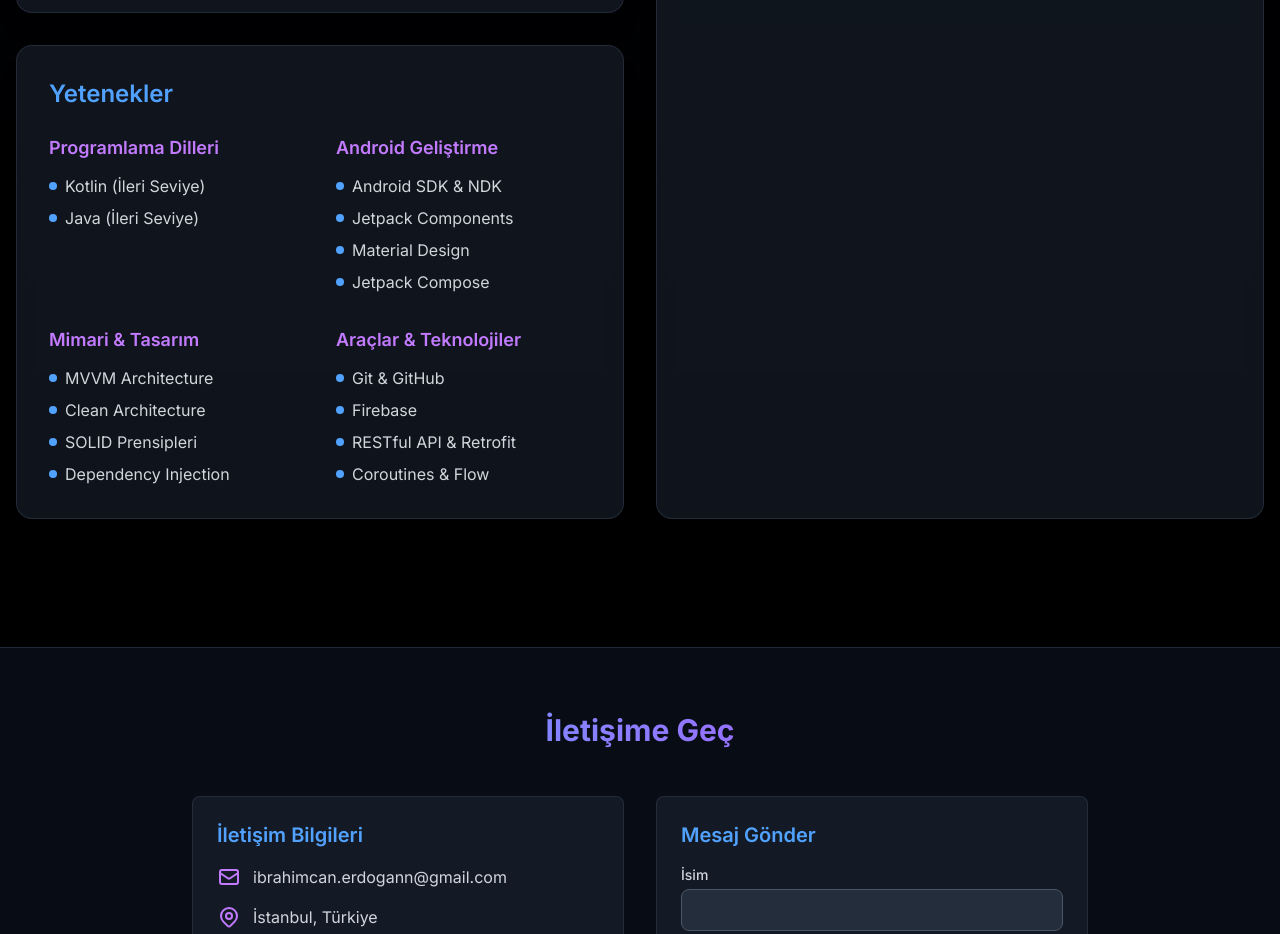
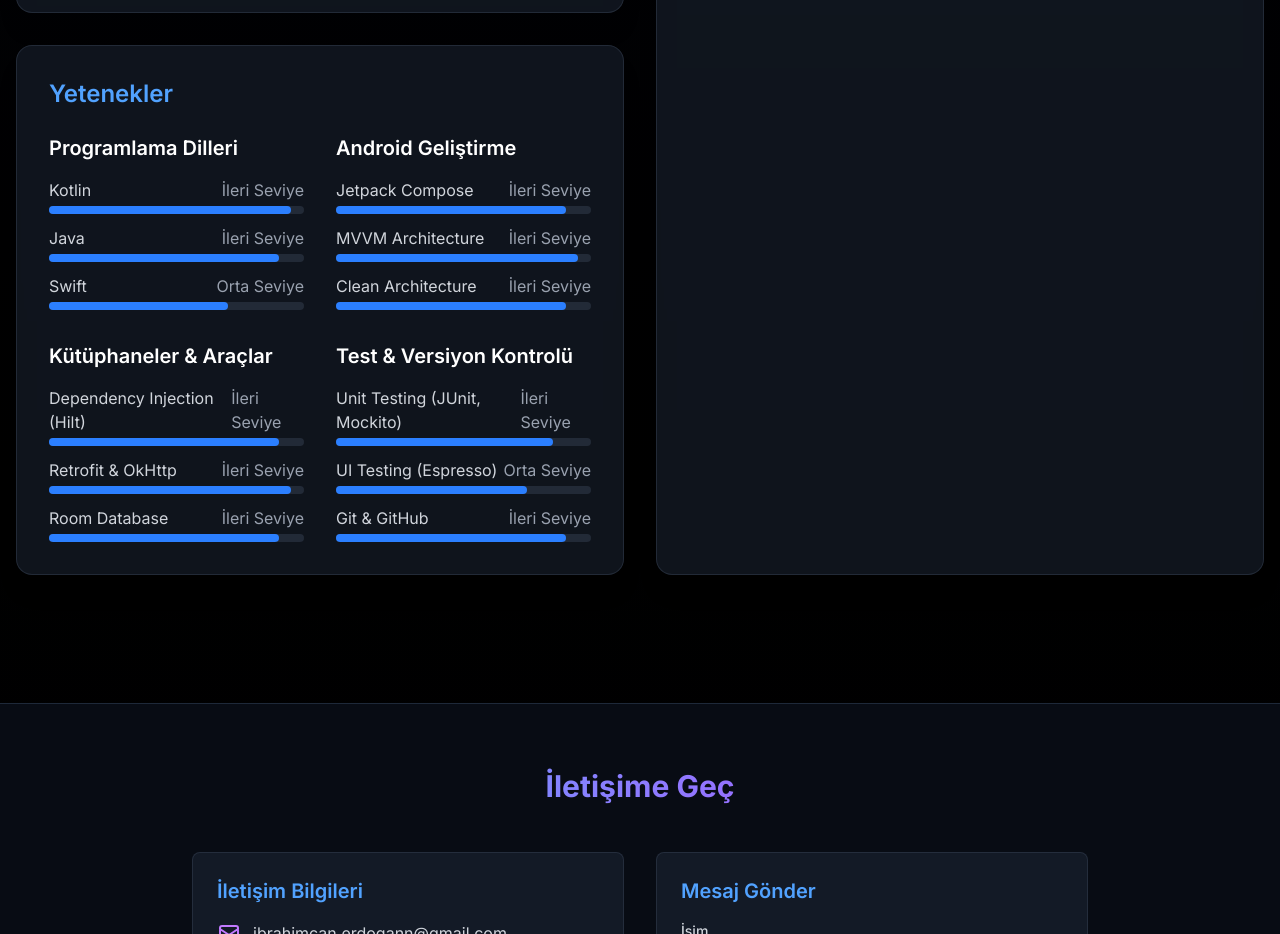
Before and after one commit to ibrahimcanerdogan/ibrahimcanerdogan.github.io, a Next.js app: page / in a window 1280 px wide. Shown: the part 2540-3474 px from the top of the page. Built offline with nearby package versions, Linux system fonts and the light colour scheme.

Commit message:
Refactor Skills Section on Home Page to Enhance Visual Presentation and Clarity.

```diff
--- a/src/app/page.tsx
+++ b/src/app/page.tsx
@@ -432,84 +432,140 @@ export default function Home() {
             <div className={`${isDarkTheme ? 'bg-gray-800/50' : 'bg-white/50'} backdrop-blur-sm rounded-2xl p-8 shadow-xl border ${isDarkTheme ? 'border-gray-700/50' : 'border-gray-200/50'}`}>
               <h2 className={`text-2xl font-semibold mb-6 ${isDarkTheme ? 'text-blue-400' : 'text-blue-600'}`}>Yetenekler</h2>
               <div className="grid grid-cols-1 md:grid-cols-2 gap-8">
-                <div>
-                  <h3 className={`text-lg font-semibold mb-3 ${isDarkTheme ? 'text-purple-400' : 'text-purple-600'}`}>Programlama Dilleri</h3>
-                  <ul className={`space-y-2 ${isDarkTheme ? 'text-gray-300' : 'text-gray-700'}`}>
-                    <li className="flex items-center">
-                      <span className={`w-2 h-2 rounded-full mr-2 ${isDarkTheme ? 'bg-blue-400' : 'bg-blue-600'}`}></span>
-                      Kotlin (İleri Seviye)
-                    </li>
-                    <li className="flex items-center">
-                      <span className={`w-2 h-2 rounded-full mr-2 ${isDarkTheme ? 'bg-blue-400' : 'bg-blue-600'}`}></span>
-                      Java (İleri Seviye)
-                    </li>
-                  </ul>
+                {/* Programming Languages */}
+                <div className="space-y-4">
+                  <h3 className={`text-xl font-semibold ${isDarkTheme ? 'text-white' : 'text-gray-900'}`}>Programlama Dilleri</h3>
+                  <div className="space-y-3">
+                    <div>
+                      <div className="flex justify-between mb-1">
+                        <span className={`${isDarkTheme ? 'text-gray-300' : 'text-gray-700'}`}>Kotlin</span>
+                        <span className={`${isDarkTheme ? 'text-gray-400' : 'text-gray-600'}`}>İleri Seviye</span>
+                      </div>
+                      <div className="w-full bg-gray-700/50 rounded-full h-2">
+                        <div className="bg-blue-500 h-2 rounded-full" style={{ width: '95%' }}></div>
+                      </div>
+                    </div>
+                    <div>
+                      <div className="flex justify-between mb-1">
+                        <span className={`${isDarkTheme ? 'text-gray-300' : 'text-gray-700'}`}>Java</span>
+                        <span className={`${isDarkTheme ? 'text-gray-400' : 'text-gray-600'}`}>İleri Seviye</span>
+                      </div>
+                      <div className="w-full bg-gray-700/50 rounded-full h-2">
+                        <div className="bg-blue-500 h-2 rounded-full" style={{ width: '90%' }}></div>
+                      </div>
+                    </div>
+                    <div>
+                      <div className="flex justify-between mb-1">
+                        <span className={`${isDarkTheme ? 'text-gray-300' : 'text-gray-700'}`}>Swift</span>
+                        <span className={`${isDarkTheme ? 'text-gray-400' : 'text-gray-600'}`}>Orta Seviye</span>
+                      </div>
+                      <div className="w-full bg-gray-700/50 rounded-full h-2">
+                        <div className="bg-blue-500 h-2 rounded-full" style={{ width: '70%' }}></div>
+                      </div>
+                    </div>
+                  </div>
                 </div>
 
-                <div>
-                  <h3 className={`text-lg font-semibold mb-3 ${isDarkTheme ? 'text-purple-400' : 'text-purple-600'}`}>Android Geliştirme</h3>
-                  <ul className={`space-y-2 ${isDarkTheme ? 'text-gray-300' : 'text-gray-700'}`}>
-                    <li className="flex items-center">
-                      <span className={`w-2 h-2 rounded-full mr-2 ${isDarkTheme ? 'bg-blue-400' : 'bg-blue-600'}`}></span>
-                      Android SDK & NDK
-                    </li>
-                    <li className="flex items-center">
-                      <span className={`w-2 h-2 rounded-full mr-2 ${isDarkTheme ? 'bg-blue-400' : 'bg-blue-600'}`}></span>
-                      Jetpack Components
-                    </li>
-                    <li className="flex items-center">
-                      <span className={`w-2 h-2 rounded-full mr-2 ${isDarkTheme ? 'bg-blue-400' : 'bg-blue-600'}`}></span>
-                      Material Design
-                    </li>
-                    <li className="flex items-center">
-                      <span className={`w-2 h-2 rounded-full mr-2 ${isDarkTheme ? 'bg-blue-400' : 'bg-blue-600'}`}></span>
-                      Jetpack Compose
-                    </li>
-                  </ul>
+                {/* Android Development */}
+                <div className="space-y-4">
+                  <h3 className={`text-xl font-semibold ${isDarkTheme ? 'text-white' : 'text-gray-900'}`}>Android Geliştirme</h3>
+                  <div className="space-y-3">
+                    <div>
+                      <div className="flex justify-between mb-1">
+                        <span className={`${isDarkTheme ? 'text-gray-300' : 'text-gray-700'}`}>Jetpack Compose</span>
+                        <span className={`${isDarkTheme ? 'text-gray-400' : 'text-gray-600'}`}>İleri Seviye</span>
+                      </div>
+                      <div className="w-full bg-gray-700/50 rounded-full h-2">
+                        <div className="bg-blue-500 h-2 rounded-full" style={{ width: '90%' }}></div>
+                      </div>
+                    </div>
+                    <div>
+                      <div className="flex justify-between mb-1">
+                        <span className={`${isDarkTheme ? 'text-gray-300' : 'text-gray-700'}`}>MVVM Architecture</span>
+                        <span className={`${isDarkTheme ? 'text-gray-400' : 'text-gray-600'}`}>İleri Seviye</span>
+                      </div>
+                      <div className="w-full bg-gray-700/50 rounded-full h-2">
+                        <div className="bg-blue-500 h-2 rounded-full" style={{ width: '95%' }}></div>
+                      </div>
+                    </div>
+                    <div>
+                      <div className="flex justify-between mb-1">
+                        <span className={`${isDarkTheme ? 'text-gray-300' : 'text-gray-700'}`}>Clean Architecture</span>
+                        <span className={`${isDarkTheme ? 'text-gray-400' : 'text-gray-600'}`}>İleri Seviye</span>
+                      </div>
+                      <div className="w-full bg-gray-700/50 rounded-full h-2">
+                        <div className="bg-blue-500 h-2 rounded-full" style={{ width: '90%' }}></div>
+                      </div>
+                    </div>
+                  </div>
                 </div>
 
-                <div>
-                  <h3 className={`text-lg font-semibold mb-3 ${isDarkTheme ? 'text-purple-400' : 'text-purple-600'}`}>Mimari & Tasarım</h3>
-                  <ul className={`space-y-2 ${isDarkTheme ? 'text-gray-300' : 'text-gray-700'}`}>
-                    <li className="flex items-center">
-                      <span className={`w-2 h-2 rounded-full mr-2 ${isDarkTheme ? 'bg-blue-400' : 'bg-blue-600'}`}></span>
-                      MVVM Architecture
-                    </li>
-                    <li className="flex items-center">
-                      <span className={`w-2 h-2 rounded-full mr-2 ${isDarkTheme ? 'bg-blue-400' : 'bg-blue-600'}`}></span>
-                      Clean Architecture
-                    </li>
-                    <li className="flex items-center">
-                      <span className={`w-2 h-2 rounded-full mr-2 ${isDarkTheme ? 'bg-blue-400' : 'bg-blue-600'}`}></span>
-                      SOLID Prensipleri
-                    </li>
-                    <li className="flex items-center">
-                      <span className={`w-2 h-2 rounded-full mr-2 ${isDarkTheme ? 'bg-blue-400' : 'bg-blue-600'}`}></span>
-                      Dependency Injection
-                    </li>
-                  </ul>
+                {/* Libraries & Tools */}
+                <div className="space-y-4">
+                  <h3 className={`text-xl font-semibold ${isDarkTheme ? 'text-white' : 'text-gray-900'}`}>Kütüphaneler & Araçlar</h3>
+                  <div className="space-y-3">
+                    <div>
+                      <div className="flex justify-between mb-1">
+                        <span className={`${isDarkTheme ? 'text-gray-300' : 'text-gray-700'}`}>Dependency Injection (Hilt)</span>
+                        <span className={`${isDarkTheme ? 'text-gray-400' : 'text-gray-600'}`}>İleri Seviye</span>
+                      </div>
+                      <div className="w-full bg-gray-700/50 rounded-full h-2">
+                        <div className="bg-blue-500 h-2 rounded-full" style={{ width: '90%' }}></div>
+                      </div>
+                    </div>
+                    <div>
+                      <div className="flex justify-between mb-1">
+                        <span className={`${isDarkTheme ? 'text-gray-300' : 'text-gray-700'}`}>Retrofit & OkHttp</span>
+                        <span className={`${isDarkTheme ? 'text-gray-400' : 'text-gray-600'}`}>İleri Seviye</span>
+                      </div>
+                      <div className="w-full bg-gray-700/50 rounded-full h-2">
+                        <div className="bg-blue-500 h-2 rounded-full" style={{ width: '95%' }}></div>
+                      </div>
+                    </div>
+                    <div>
+                      <div className="flex justify-between mb-1">
+                        <span className={`${isDarkTheme ? 'text-gray-300' : 'text-gray-700'}`}>Room Database</span>
+                        <span className={`${isDarkTheme ? 'text-gray-400' : 'text-gray-600'}`}>İleri Seviye</span>
+                      </div>
+                      <div className="w-full bg-gray-700/50 rounded-full h-2">
+                        <div className="bg-blue-500 h-2 rounded-full" style={{ width: '90%' }}></div>
+                      </div>
+                    </div>
+                  </div>
                 </div>
 
-                <div>
-                  <h3 className={`text-lg font-semibold mb-3 ${isDarkTheme ? 'text-purple-400' : 'text-purple-600'}`}>Araçlar & Teknolojiler</h3>
-                  <ul className={`space-y-2 ${isDarkTheme ? 'text-gray-300' : 'text-gray-700'}`}>
-                    <li className="flex items-center">
-                      <span className={`w-2 h-2 rounded-full mr-2 ${isDarkTheme ? 'bg-blue-400' : 'bg-blue-600'}`}></span>
-                      Git & GitHub
-                    </li>
-                    <li className="flex items-center">
-                      <span className={`w-2 h-2 rounded-full mr-2 ${isDarkTheme ? 'bg-blue-400' : 'bg-blue-600'}`}></span>
-                      Firebase
-                    </li>
-                    <li className="flex items-center">
-                      <span className={`w-2 h-2 rounded-full mr-2 ${isDarkTheme ? 'bg-blue-400' : 'bg-blue-600'}`}></span>
-                      RESTful API & Retrofit
-                    </li>
-                    <li className="flex items-center">
-                      <span className={`w-2 h-2 rounded-full mr-2 ${isDarkTheme ? 'bg-blue-400' : 'bg-blue-600'}`}></span>
-                      Coroutines & Flow
-                    </li>
-                  </ul>
+                {/* Testing & Version Control */}
+                <div className="space-y-4">
+                  <h3 className={`text-xl font-semibold ${isDarkTheme ? 'text-white' : 'text-gray-900'}`}>Test & Versiyon Kontrolü</h3>
+                  <div className="space-y-3">
+                    <div>
+                      <div className="flex justify-between mb-1">
+                        <span className={`${isDarkTheme ? 'text-gray-300' : 'text-gray-700'}`}>Unit Testing (JUnit, Mockito)</span>
+                        <span className={`${isDarkTheme ? 'text-gray-400' : 'text-gray-600'}`}>İleri Seviye</span>
+                      </div>
+                      <div className="w-full bg-gray-700/50 rounded-full h-2">
+                        <div className="bg-blue-500 h-2 rounded-full" style={{ width: '85%' }}></div>
+                      </div>
+                    </div>
+                    <div>
+                      <div className="flex justify-between mb-1">
+                        <span className={`${isDarkTheme ? 'text-gray-300' : 'text-gray-700'}`}>UI Testing (Espresso)</span>
+                        <span className={`${isDarkTheme ? 'text-gray-400' : 'text-gray-600'}`}>Orta Seviye</span>
+                      </div>
+                      <div className="w-full bg-gray-700/50 rounded-full h-2">
+                        <div className="bg-blue-500 h-2 rounded-full" style={{ width: '75%' }}></div>
+                      </div>
+                    </div>
+                    <div>
+                      <div className="flex justify-between mb-1">
+                        <span className={`${isDarkTheme ? 'text-gray-300' : 'text-gray-700'}`}>Git & GitHub</span>
+                        <span className={`${isDarkTheme ? 'text-gray-400' : 'text-gray-600'}`}>İleri Seviye</span>
+                      </div>
+                      <div className="w-full bg-gray-700/50 rounded-full h-2">
+                        <div className="bg-blue-500 h-2 rounded-full" style={{ width: '90%' }}></div>
+                      </div>
+                    </div>
+                  </div>
                 </div>
               </div>
             </div>
```
